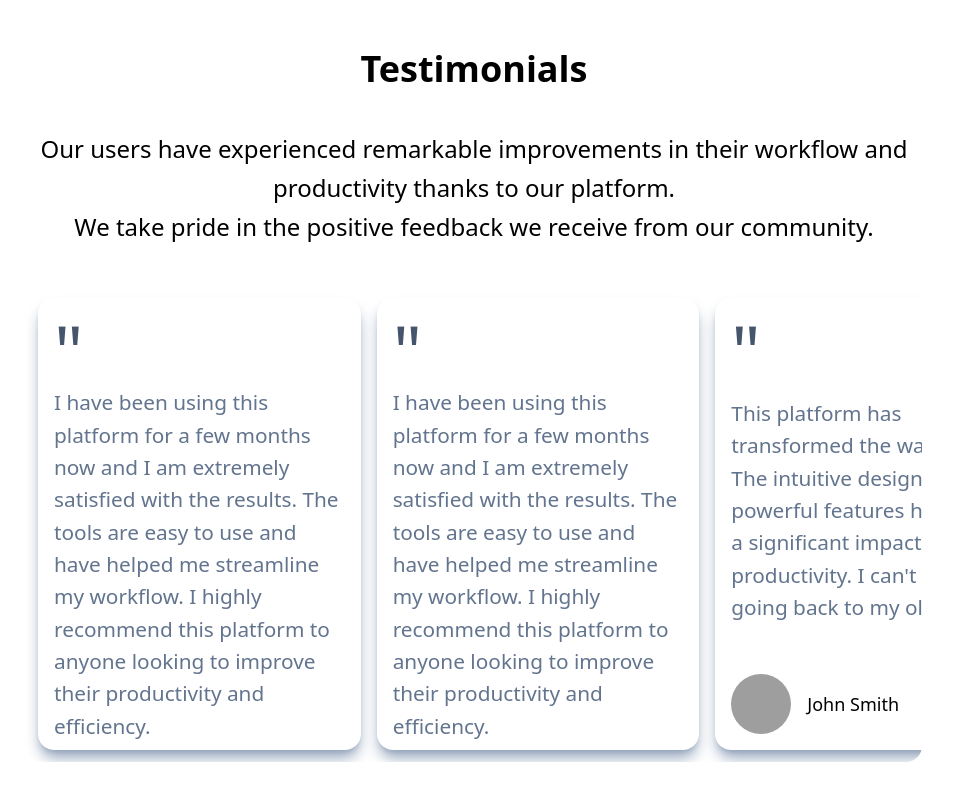
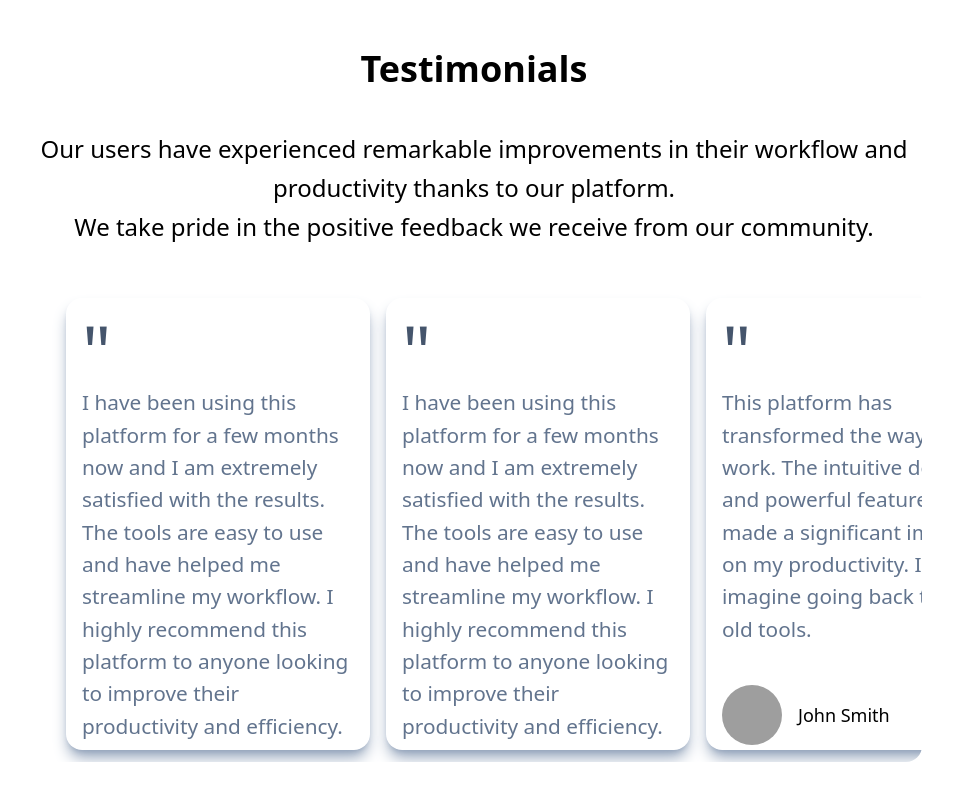
Before and after one commit to Nortey-Micheal/Emitly, a React (Vite) app: page / in a window 1280 px wide. Shown: the part 6023-6823 px from the top of the page, without its empty margins (166-1119 px from the left). Built offline with nearby package versions, Linux system fonts and the light colour scheme; grey boxes are pictures that could not be loaded.

Commit message:
Enhance Testimonials component styling for improved layout and user experience

```diff
--- a/src/testimonials.tsx
+++ b/src/testimonials.tsx
@@ -6,7 +6,7 @@ export default function Testimonials() {
                 <p className="my-10 lg:mb-0 lg:text-2xl/relaxed">Our users have experienced remarkable improvements in their workflow and productivity thanks to our platform. </p>
                 <p className="lg:text-2xl/relaxed">We take pride in the positive feedback we receive from our community.  </p>
             </div>
-            <div className="p-3 rounded-2xl flex overflow-x-scroll bg-neutral lg:max-w-[70vw] mx-auto lg:space-x-4 space-x-8 my-10">
+            <div className="px-10 py-3 rounded-2xl flex overflow-x-scroll bg-neutral lg:max-w-[70vw] mx-auto lg:space-x-4 space-x-8 my-10">
                 <div className="carousel-item justify-between  flex shadow-lg shadow-slate-400 flex-col items-center h-[390px] lg:h-[420px]  lg:w-1/3 p-4 rounded-2xl">
                     <p className="text-7xl text-left w-full text-slate-600">"</p>
                     <p className="text-lg lg:text-[1.3rem] text-slate-500 w-[90vw] lg:w-full">I have been using this platform for a few months now and I am extremely satisfied with the results. The tools are easy to use and have helped me streamline my workflow. I highly recommend this platform to anyone looking to improve their productivity and efficiency.</p>
```
